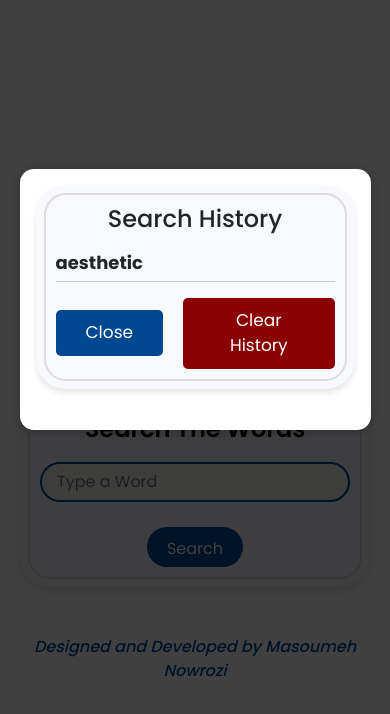
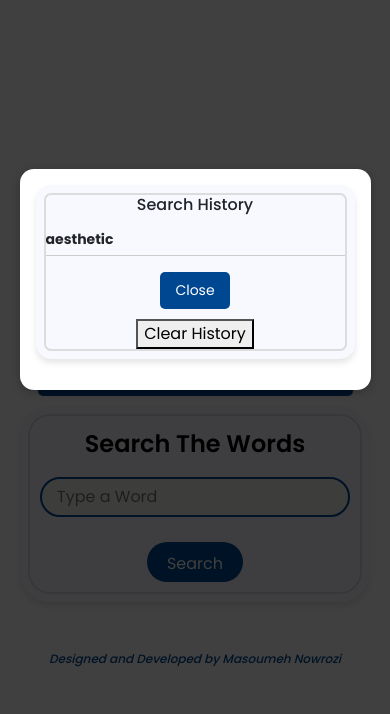
Before and after one commit to MahsumaRezai/Dictionary_App, a React (Create React App) app: page / in a window 390 px wide. Both pictures are taken after a click on the button "Chats". Shown: the top 714 px of the page. Built offline with nearby package versions, Linux system fonts and the light colour scheme; no server answers.

Commit message:
work on Res section

```diff
--- a/src/styles/Footer.css
+++ b/src/styles/Footer.css
@@ -1,10 +1,10 @@
-
 .App footer {
   font-size: 1rem;
   font-weight: 500;
   margin: 5px 0;
   color: black;
 }
+
 .Chats {
   padding: 20px;
   max-width: 900px;
@@ -17,29 +17,27 @@
   transition: all 0.3s ease;
   outline: 2px solid gainsboro;
   background-color: ghostwhite;
+}
 
-
-  }
 .button {
   display: flex;
-    gap:20px;
+  gap: 20px;
   flex-direction: row;
   justify-content: center;
-    align-items: center
+  align-items: center;
 }
 
 h2 {
   font-size: 1.5em;
   margin-bottom: 10px;
-    text-align: center
+  text-align: center;
 }
 
 ul {
   list-style-type: none;
   padding-left: 0;
-    font-size:18px;
-    font-weight: bold
-
+  font-size: 18px;
+  font-weight: bold;
 }
 
 li {
@@ -51,25 +49,82 @@
   font-style: italic;
   color: #004792;
 }
-  .btn-remve  {
+
+.btn-remove {
   padding: 10px 30px;
   font-size: 17px;
   cursor: pointer;
-  background-color:darkred;
+  background-color: darkred;
   color: white;
   border: none;
   border-radius: 5px;
+}
 
-  }
 .btn {
   padding: 10px 30px;
   font-size: 17px;
   cursor: pointer;
-  background-color:#004792;
+  background-color: #004792;
   color: white;
   border: none;
   border-radius: 5px;
 }
+
 .footer-link {
-    color: #004792
+  color: #004792;
 }
+
+/* Media Query for mobile responsiveness */
+@media screen and (max-width: 768px) {
+  .Chats {
+    padding: 15px;
+    max-width: 100%;
+    margin-bottom: 15px;
+    border-radius: 15px;
+  }
+
+  .button {
+    flex-direction: column;
+    gap: 10px;
+  }
+
+  h2 {
+    font-size: 1.2em;
+  }
+
+  ul {
+    font-size: 16px;
+  }
+
+  .btn, .btn-remove {
+    padding: 8px 20px;
+    font-size: 15px;
+  }
+
+  p {
+    font-size: 14px;
+  }
+}
+
+@media screen and (max-width: 480px) {
+  .Chats {
+    padding: 10px;
+  }
+
+  h2 {
+    font-size: 1em;
+  }
+
+  ul {
+    font-size: 14px;
+  }
+
+  .btn, .btn-remove {
+    padding: 8px 15px;
+    font-size: 14px;
+  }
+
+  p {
+    font-size: 12px;
+  }
+}
```
Lines whose indentation alone changed are shown as unchanged.
